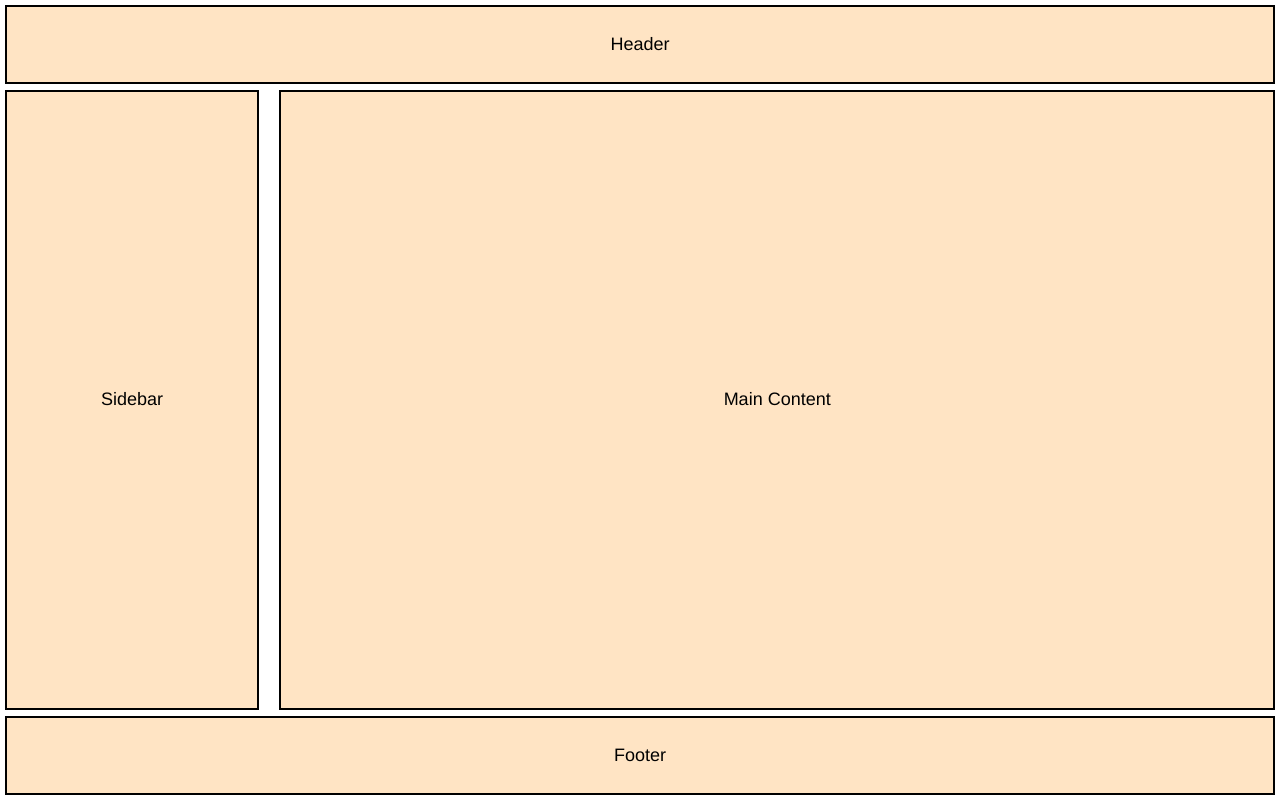
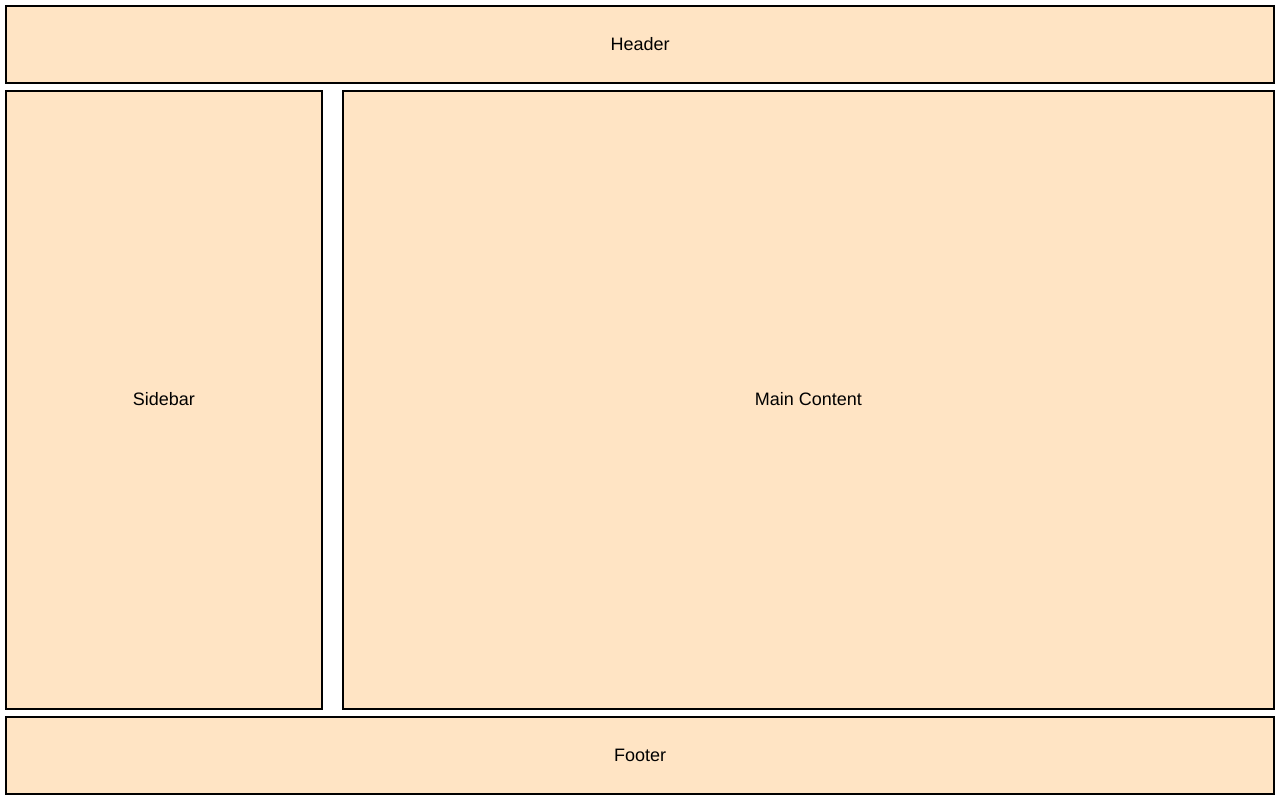
Before and after one commit to aaorlovsky/layout, a plain HTML site: page index.html in a window 1280 px wide. Drawn offline with Linux system fonts and the light colour scheme.

Commit message:
final grid

```diff
--- a/main.css
+++ b/main.css
@@ -14,7 +14,7 @@ body {
   height: 100%;
   display: grid;
   grid-template-rows: 10% auto 10%;
-  grid-template-columns: 20% 80%;
+  grid-template-columns: 1fr 3fr;
 }
 
 .header-content {
```
